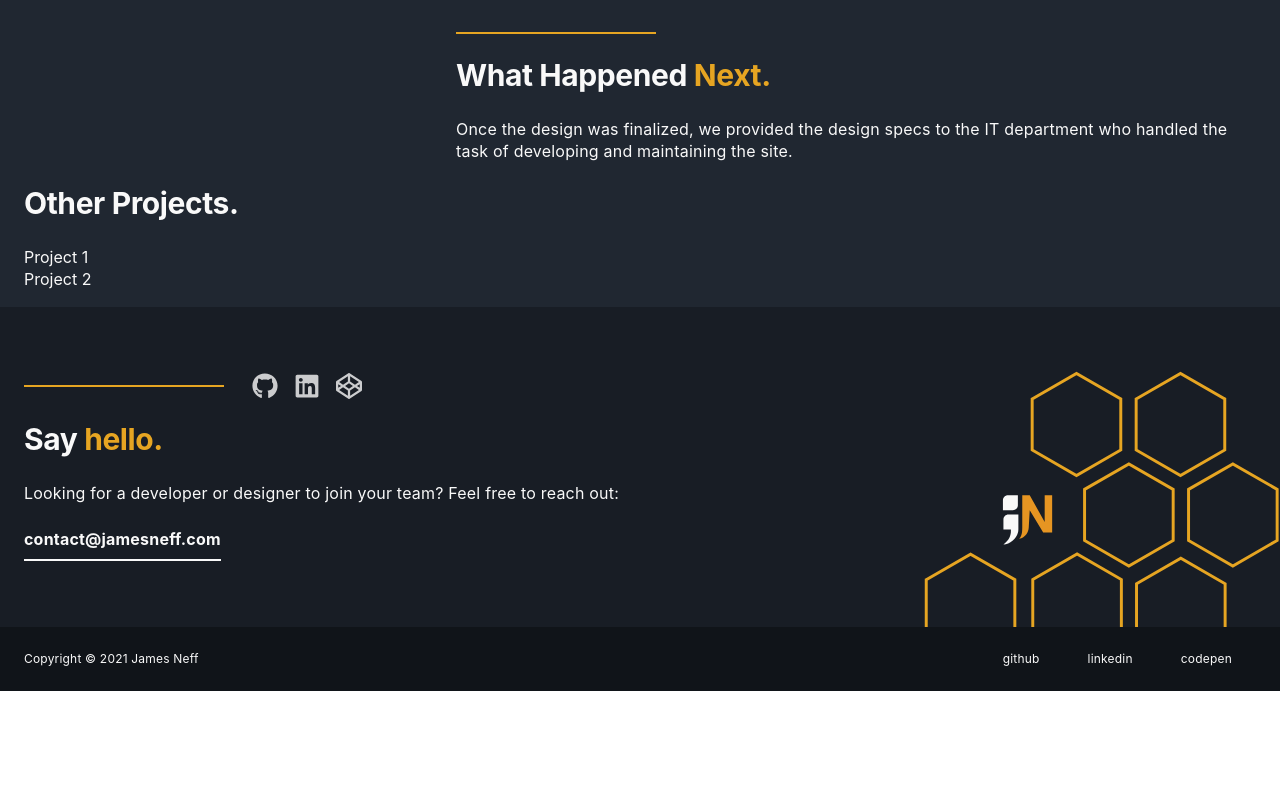
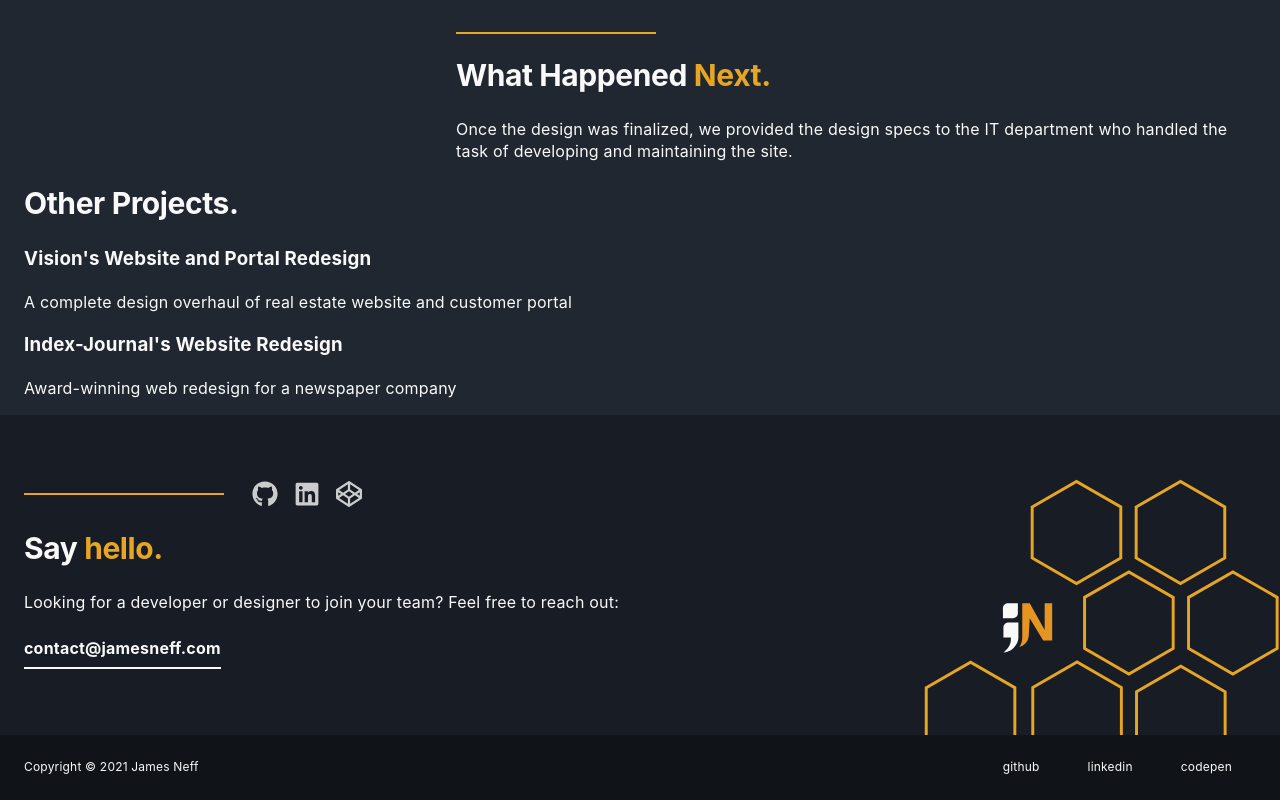
Before and after one commit to NeffCodes/Portfolio-v2.0, a Next.js app: page /projects/mini-reddit in a window 1280 px wide. Shown: the part 1128-1928 px from the top of the page. Before the commit the page ends 1819 px from the top, so only its background shows below. Built offline with nearby package versions, Linux system fonts and the light colour scheme.

Commit message:
Setup Other Projects link rotation component for project pages
+created a project-list array that has tile info
+ updated project pages with new component

TO DO:
-update index page to use tiledata info
-migrate find data function to its own utils

```diff
--- /dev/null
+++ b/src/common/components/otherProjects/OtherProjects.js
@@ -0,0 +1,48 @@
+// import styles from "./ArticleBody.module.css"
+import Link from 'next/link'
+import { projectTileData } from '../../utils/project-list'
+
+const findData = (arr, key) => {
+  let current, next, nextnext;
+
+  for(let i=0;i<arr.length;i++){
+    if(arr[i].key === key){
+      current = arr[i].value;
+
+      if(arr[i+1]){
+        next = arr[i+1].value;
+        nextnext = (arr[i+2] && arr[i+2].value) || arr[0].value;
+      } else {
+        next = arr[0].value
+        nextnext = arr[1].value;
+      }
+    }
+  }
+
+  return {current, next, nextnext};
+}
+
+
+
+export default function OtherProjects({current}) {
+  const tileData = findData(projectTileData,current);
+  console.log(tileData);
+
+  return (
+    <div>
+    <h2>Other Projects.</h2>
+      <Link href={tileData.next.slug}>
+        <a>
+          <h3>{tileData.next.title}</h3>
+          <p>{tileData.next.description}</p>
+        </a>
+      </Link>
+      <Link href={tileData.nextnext.slug}>
+        <a>
+          <h3>{tileData.nextnext.title}</h3>
+          <p>{tileData.nextnext.description}</p>
+        </a>
+      </Link>
+    </div>
+  )
+}
--- /dev/null
+++ b/src/common/utils/project-list.js
@@ -0,0 +1,52 @@
+export const projectTileData = [
+  {
+    key: "reddit",
+    featured: true,
+    value: {
+      title: "Mini Reddit",
+      description: "A web application that pulls simplified content from reddit's api",
+      slug: "mini-reddit",
+      photoPath: '/public/assets/project/minireddit/reddit.png',
+    }
+  },
+  {
+    key: "vision",
+    featured: true,
+    value: {
+      title: "Vision's Website and Portal Redesign",
+      description: "A complete design overhaul of real estate website and customer portal",
+      slug: "vision-property",
+      photoPath: '/public/assets/project/vpm/vpm.png'
+    }
+  },
+  {
+    key:"indexjournal",
+    featured: true,
+    value: {
+      title: "Index-Journal's Website Redesign",
+      description: "Award-winning web redesign for a newspaper company",
+      slug: "index-journal",
+      photoPath: 'public/assets/project/indexjournal/index-journal.png'
+    }
+  },
+  {
+    key: "lander",
+    featured: true,
+    value: {
+      title: "Computer Commons Vinyl Design",
+      description: "Collaborative three color vinyl wall design and installation",
+      slug: "lander-university",
+      photoPath: '/public/assets/project/lander/lander.png'
+    }
+  },
+  {
+    key: "skyline",
+    featured: true,
+    value: {
+      title: "Duke Energy Bannerstand",
+      description: "Duke Energy Bannerstand design for client's expo",
+      slug: "skyline-exhibits",
+      photoPath: '/public/assets/project/skyline/skyline.png'
+    },
+  },
+];
--- a/src/pages/projects/mini-reddit.js
+++ b/src/pages/projects/mini-reddit.js
@@ -1,6 +1,7 @@
 import Image from 'next/image'
 import ArticleHeader from "../../common/components/articleHeader/ArticleHeader"
 import ArticleBody from '../../common/components/articleBody/ArticleBody'
+import OtherProjects from '../../common/components/otherProjects/OtherProjects'
 
 import styles from '../../styles/ArticlePage.module.css'
 
@@ -99,15 +100,7 @@ const ArticlePage = () => {
         </div>
       </article>
 
-      <div>
-        <h2>Other Projects.</h2>
-        <div>
-          Project 1
-        </div>
-        <div>
-          Project 2
-        </div>
-      </div>
+      <OtherProjects current="reddit"/>
     </div>
   )
 }
```
Also changed, not shown: src/pages/projects/index-journal.js (+2 -9 lines), src/pages/projects/lander-university.js (+2 -9 lines), src/pages/projects/skyline-exhibits.js (+2 -9 lines), src/pages/projects/vision-property.js (+2 -9 lines).
